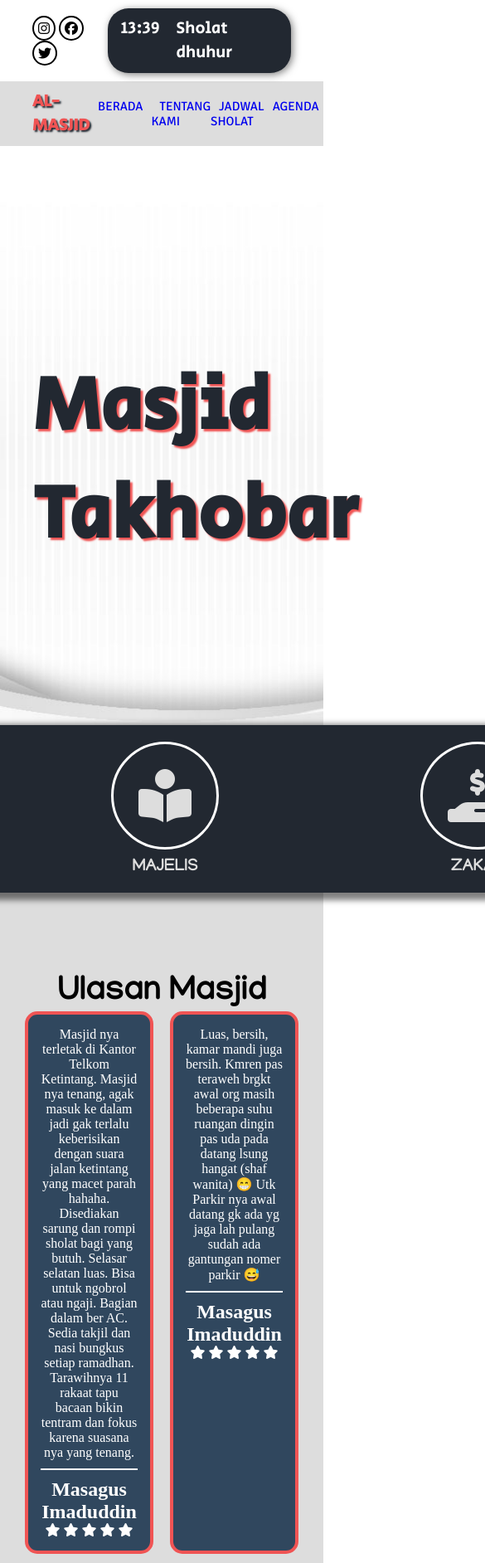
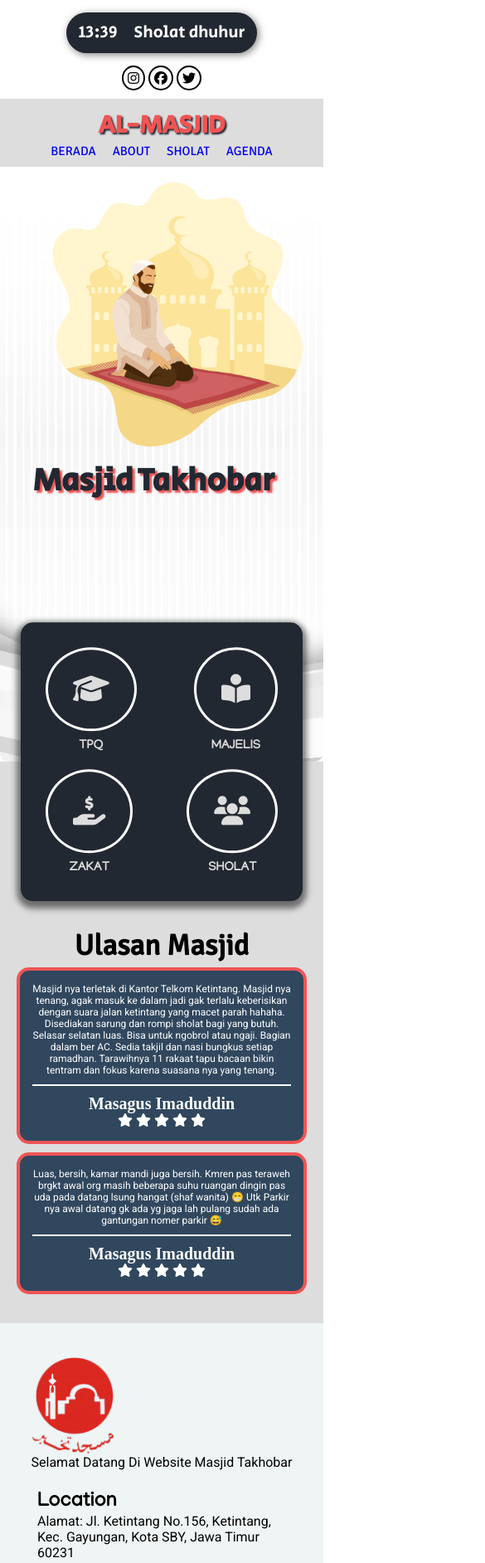
Before and after one commit to HUGORAYHAN08/Al-Masjid, a plain HTML site: page html/index.html in a window 390 px wide. Shown: the top 1884 px of the page at 83% size, 585 px wide, since content can reach past the window. Drawn offline with Linux system fonts and the light colour scheme.

Commit message:
Menambahkan css responsif untuk halaman about dan index dan mengubah navbar

```diff
--- a/css/style.css
+++ b/css/style.css
@@ -70,10 +70,15 @@
   background-color: var(--warfourt);
 }
 .container-navbar h2{
-  font-size: 20px;
+  font-size: 30px;
   color: var(--warfirst);
   font-family: 'Secular One', sans-serif;
   text-shadow: 2px 2px 2px #222831 ;
+}
+nav{
+  display: flex;
+  justify-content: space-between;
+  align-items: center;
 }
 nav ul{
   display: flex;
@@ -158,6 +163,7 @@ nav li a{
   display: flex;
   justify-content: space-between;
   align-items: center;
+  flex-wrap: wrap;
 }
 .container-kegiatan i{
   padding: 30px;
@@ -185,8 +191,8 @@ nav li a{
 .container-Ulasan h1{
   text-align: center;
   font-size: 40px;
-  font-family: 'Manjari', sans-serif;
-  font-weight: 500px;
+  font-weight: bold;
+  font-family: 'Signika', sans-serif;
 }
 .wrapper-ulasan{
   display: flex;
@@ -207,22 +213,32 @@ nav li a{
   border-bottom: 2px solid white;
   margin-bottom: 10px;
   padding-bottom: 10px;
+  font-family: 'Roboto', sans-serif;
 }
 
 /* footer */
-
 .data-Footer{
   display: flex;
   flex-direction: row;
   justify-content: space-around;
+  flex-wrap: wrap;
   background-color: #EFF5F5;
   padding: 30px 0 ;
 }
 .footer-masjid img{
   width: 100px;
 }
+.footer-masjid p{
+  font-family: 'Roboto', sans-serif;
+}
+.container-alamat h2,.container-form h2{
+  font-family: 'Manjari', sans-serif;
+}
 .container-alamat{
   width: 300px;
+}
+.container-alamat p{
+  font-family: 'Roboto', sans-serif;
 }
 form{
   display: flex;
@@ -342,6 +358,7 @@ img {vertical-align: middle;
   display: flex;
   justify-content: center;
   margin-bottom: 70px;
+
 }
 .container-sejarah{
   display: flex;
@@ -352,10 +369,14 @@ img {vertical-align: middle;
   padding: 10px;
   font-size: 30px;
   text-align: center;
+  font-family: 'Secular One', sans-serif;
   color: var(--warsecond);
   background-color: var(--warfourt);
   border-radius: 20px;
-  box-shadow: 0 2px 4px 1px #EFF5F5;
+  border-bottom: 3px solid black;
+  border-right: 2px solid black;
+  box-shadow: 0 7px 10px 2px rgba(0,0,0,0.5);
+
 }
 .wrapper-sejarah{
   margin: 0 35px 0 20px;
@@ -476,3 +497,130 @@ td{
   background-color: var(--wartrid);
   border-radius: 10px;
 }
+
+/*  */
+/* Responsif all Page */
+/*  */
+
+@media(max-width:800px){
+
+  /*  */
+  /* Header */
+  /*  */
+
+  /* container jam */
+  .container-sosmet{
+    flex-direction:column-reverse;
+    margin: 5px;
+  }
+  .wrapper-sosmet{
+    margin-top: 10px;
+  }
+
+  /* navbar */
+  .container-navbar{
+    flex-direction: column;
+  }
+  /*  */
+  /* Main Index */
+  /*  */
+  .container-cover{
+    height: 85vh;
+    padding-top: 0;
+    padding-bottom: 0;
+    flex-direction:column;
+    align-items: flex-start;
+    justify-content:start;
+    background-size: cover;
+  }
+  /* .container-cover .cover img{
+    width: 200px;
+  } */
+  .container-cover .kalimat{
+    width: 100%;
+  }
+  .container-cover .kalimat h1{
+    font-size: 38px;
+    text-align: center;
+  }
+  .container-kegiatan{
+    text-align: center;
+    width: 300px;
+    height: 35vh;
+    justify-content: space-between;
+  }
+  .item-kegiatan{
+    margin:10px;
+  }
+  .item-kegiatan .fa-solid{
+    font-size: 35px;
+    display: flex;
+    align-items: center;
+    justify-content: center;
+  }
+  .item-kegiatan h1{
+    font-size: 15px
+  }
+  .container-Ulasan h1{
+    font-size: 35px;
+  }
+  .wrapper-ulasan{
+    flex-direction: column;
+    align-items: center;
+  }
+  .item-ulasan{
+    width: 80%;
+    margin: 5px 0;
+  }
+  .item-ulasan p{
+    font-size: 12px;
+  }
+  .item-ulasan h2{
+    font-size: 20px
+  }
+
+  /* footer */
+  .footer-masjid{
+    margin: 10px 0;
+  }
+  .container-alamat{
+    margin: 15px 0;
+  }
+  .container-form{
+    margin-top: 10px;
+  }
+
+  /*  */
+  /* Halaman About */
+  /*  */
+  .page h1{
+    font-size: 20px;
+  }
+  .wrapper-Slide{
+    width: 350px;
+    height: auto;
+  }
+  .wrapper-masjid{
+    margin-bottom: 30px ;
+  }
+  .wrapper-masjid h1{
+    font-size: 25px;
+  }
+  .container-sejarah{
+    flex-direction: column-reverse;
+  }
+  .wrapper-sejarah{
+    padding-bottom: 30px;
+  }
+  .wrapper-sejarah p{
+    font-size: 12px;
+    text-indent: 2em;
+  }
+  .container-video{
+    padding: 0 20px 10px;
+  }
+  .container-video iframe{
+    width: 350px;
+    height: 250px;
+  }
+}
--- a/html/index.html
+++ b/html/index.html
@@ -27,8 +27,8 @@
         <nav>
           <ul>
             <li><a href="index.html">BERADA</a></li>
-            <li><a href="About.html">TENTANG KAMI</a></li>
-            <li><a href="JadwalSholat.html">JADWAL SHOLAT</a></li>
+            <li><a href="About.html">ABOUT</a></li>
+            <li><a href="JadwalSholat.html">SHOLAT</a></li>
             <li><a href="Agenda.html">AGENDA</a></li>
           </ul>
         </nav>
@@ -56,6 +56,10 @@
           <div class="item-kegiatan">
             <i class="fa-solid fa-hand-holding-dollar fa-4x"></i>
             <h1>ZAKAT</h1>
+          </div>
+          <div class="item-kegiatan">
+            <i class="fa-sharp fa-solid fa-users fa-4x"></i>
+            <h1>SHOLAT </h1>
           </div>
         </div>
       </section>
```
Also changed, not shown: html/About.html (+2 -2 lines).
